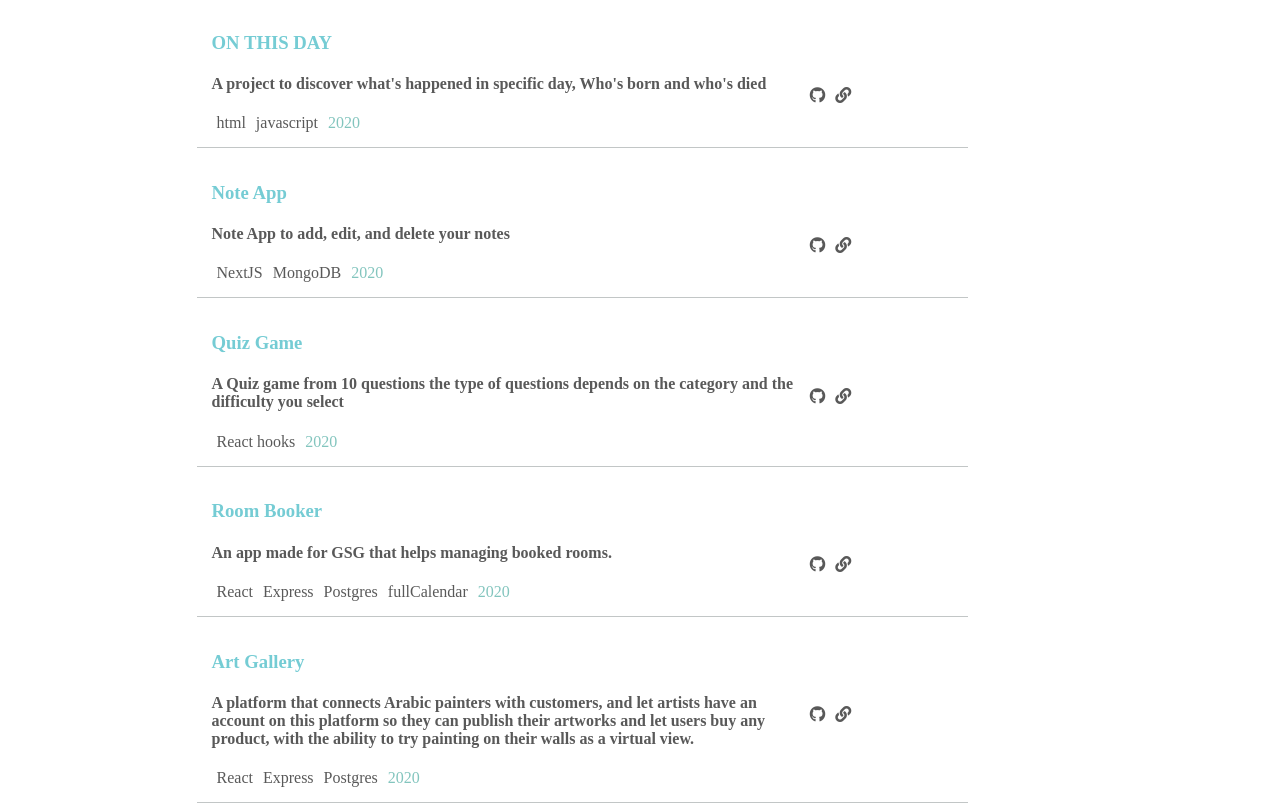
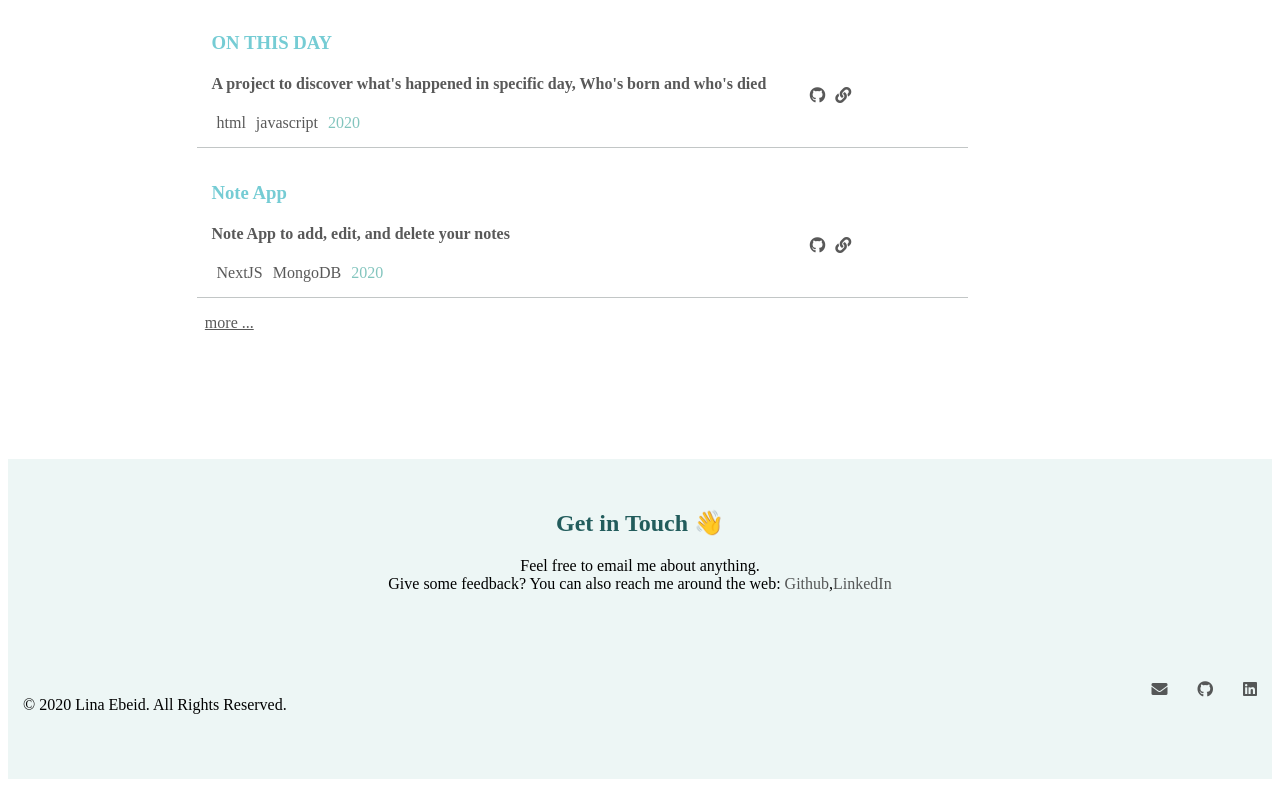
Before and after one commit to LinaYahya/lina-portfolio, a Gatsby site: page / in a window 1280 px wide. Shown: the part 871-1677 px from the top of the page. Built offline with nearby package versions, Linux system fonts and the light colour scheme; Gatsby itself is replaced by a stand-in of ours.

Commit message:
slice projects at home page to render more

```diff
--- a/src/components/projectLists.js
+++ b/src/components/projectLists.js
@@ -1,13 +1,17 @@
 import React from "react"
+import PropTypes from "prop-types"
+import {Link} from 'gatsby'
 import projects from "../data/projects"
 import "./project.css"
 
-function ProjectList() {
+function ProjectList({ more }) {
+  let list = more ? projects.slice(0,2) : projects;
+
   return (
     <div className="projectPage">
       <h2>My Projects</h2>
       <ul className="project-list">
-        {projects.map(
+        {list.map(
           ({ title, description, technologies, year, github, demo }, index) => (
             <li className="project" key={index}>
               <div style={{ width: "80%" }}>
@@ -30,7 +34,16 @@ function ProjectList() {
           )
         )}
       </ul>
+      {more && <Link style={{marginLeft: '5%'}} to="/project">more ...</Link>}
     </div>
   )
 }
+
+ProjectList.defaultProps = {
+  more: false,
+}
+
+ProjectList.propTypes = {
+  more: PropTypes.bool,
+}
 export default ProjectList
--- a/src/pages/index.js
+++ b/src/pages/index.js
@@ -39,7 +39,7 @@ const IndexPage = () => (
         </div>
       </div>
       <Technologies  />
-      <ProjectLists />
+      <ProjectLists more={true} />
     </div>
   </Layout>
 )
```
